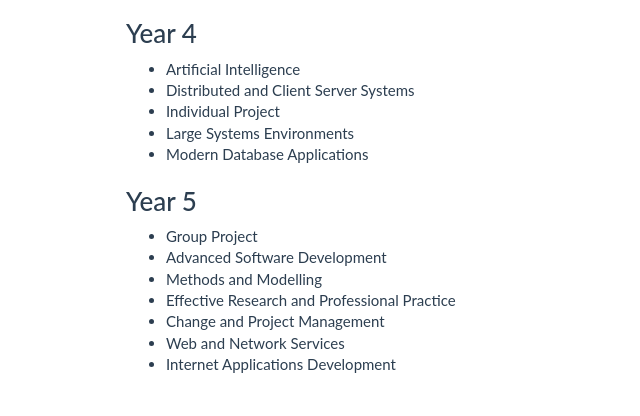
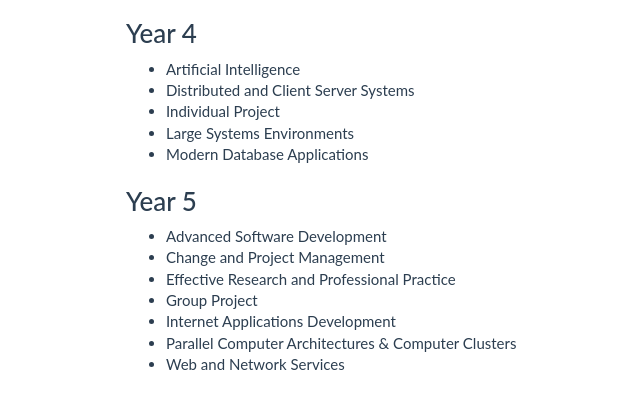
Before and after one commit to LukeHackett/lukehackett.com-php, a CodeIgniter app: page /about/course in a window 1280 px wide. Shown: the part 1095-1511 px from the top of the page, without its empty margins (259-899 px from the left). Run offline with CodeIgniter, Linux system fonts and the light colour scheme.

Commit message:
Updated Year 5 overview

```diff
--- a/application/views/about/course.php
+++ b/application/views/about/course.php
@@ -68,13 +68,13 @@
 
       <h3>Year 5</h3>
       <ul>
+        <li>Advanced Software Development</li>
+        <li>Change and Project Management</li>
+        <li>Effective Research and Professional Practice</li>
         <li>Group Project</li>
-        <li>Advanced Software Development</li>
-        <li>Methods and Modelling</li>
-        <li>Effective Research and Professional Practice</li>
-        <li>Change and Project Management</li>
+        <li>Internet Applications Development</li>
+        <li>Parallel Computer Architectures &amp; Computer Clusters</li>
         <li>Web and Network Services</li>
-        <li>Internet Applications Development</li>
       </ul>
 
     </div>
```
